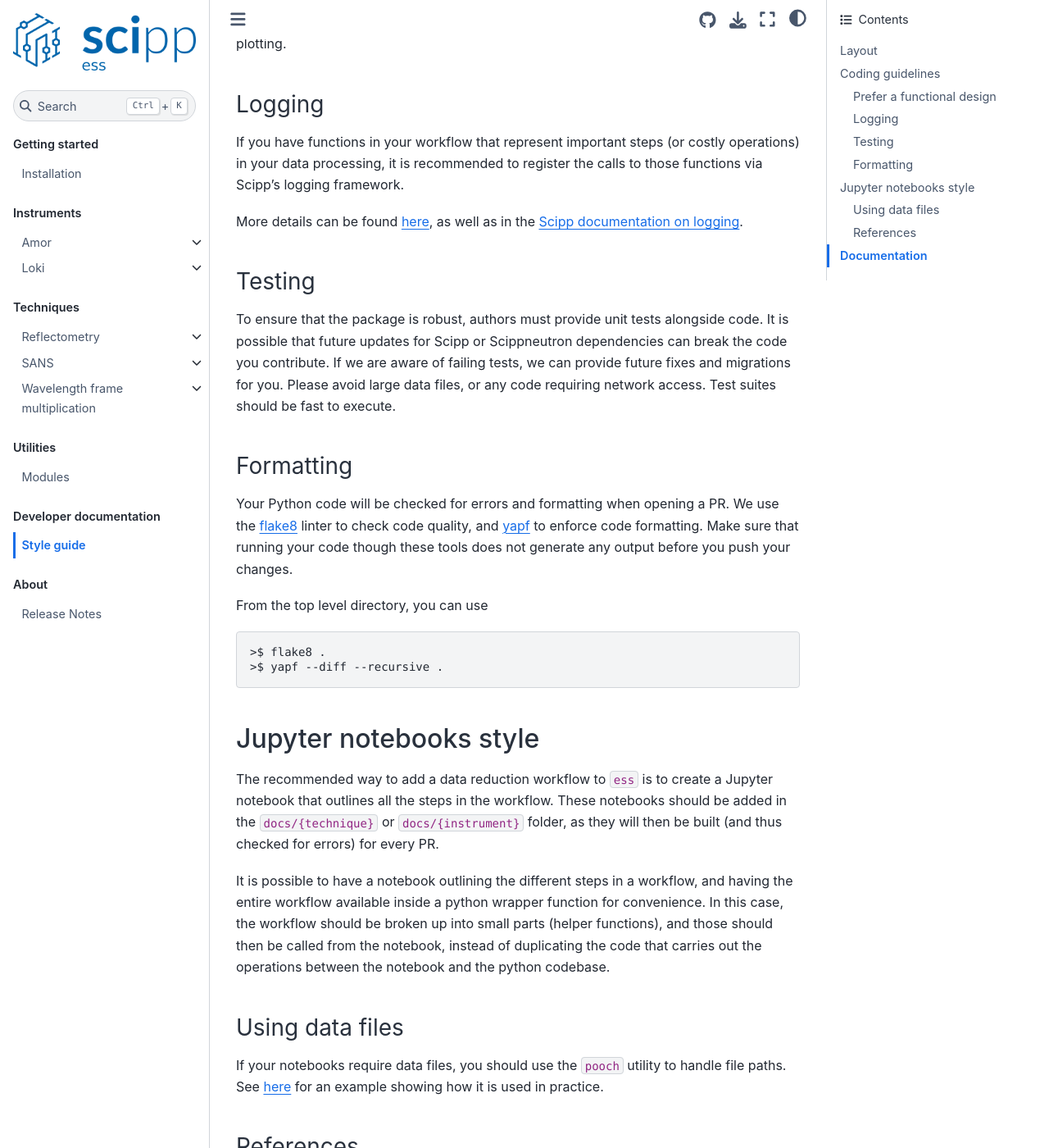
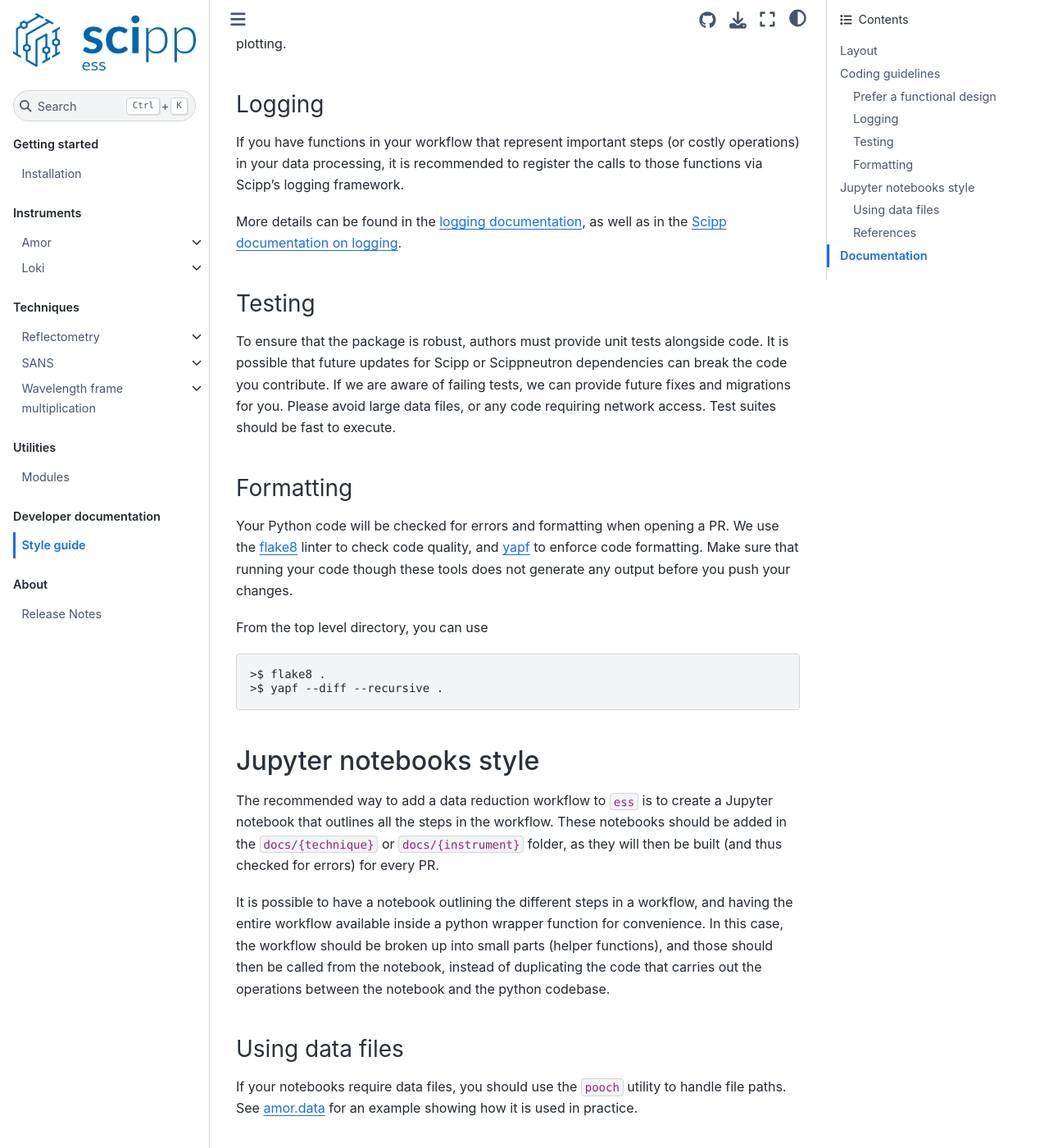
Before and after one commit to gudlot/ess, a Sphinx documentation site: the page built from docs/developer/style-guide.rst, in a window 1280 px wide and 1400 px high, scrolled down 1037 px. Shown: the whole window at 82% size. Built offline with Sphinx 7.4.7 and the Sphinx Book theme 1.1.4, drawn with Linux system fonts in a browser that asks for light colours.

Commit message:
Avoid duplicate target names

```diff
--- a/docs/developer/style-guide.rst
+++ b/docs/developer/style-guide.rst
@@ -54,7 +54,8 @@
 (or costly operations) in your data processing, it is recommended to register the calls
 to those functions via Scipp's logging framework.
 
-More details can be found `here <https://scipp.github.io/reference/logging.html>`_,
+More details can be found in the
+`logging documentation <https://scipp.github.io/reference/logging.html>`_,
 as well as in the
 `Scipp documentation on logging <https://scipp.github.io/reference/logging.html>`_.
 
@@ -102,7 +103,7 @@
 
 If your notebooks require data files, you should use the ``pooch`` utility to handle
 file paths.
-See `here <https://github.com/scipp/ess/blob/main/src/ess/amor/data.py>`_ for an
+See `amor.data <https://github.com/scipp/ess/blob/main/src/ess/amor/data.py>`_ for an
 example showing how it is used in practice.
 
 References
@@ -151,7 +152,7 @@
 
 - including python docstrings on your user facing functions
 - providing code comments
-- adding type-hints to your function arguments and return types (see `here <https://docs.python.org/3/library/typing.html>`_)
+- adding type-hints to your function arguments and return types (see `typing <https://docs.python.org/3/library/typing.html>`_)
 - adding your functions to the API reference for your technique or instrument
 - including any additional document (Jupyter notebook or .rst file) that helps explain or describe how your functions or module work
 
```
